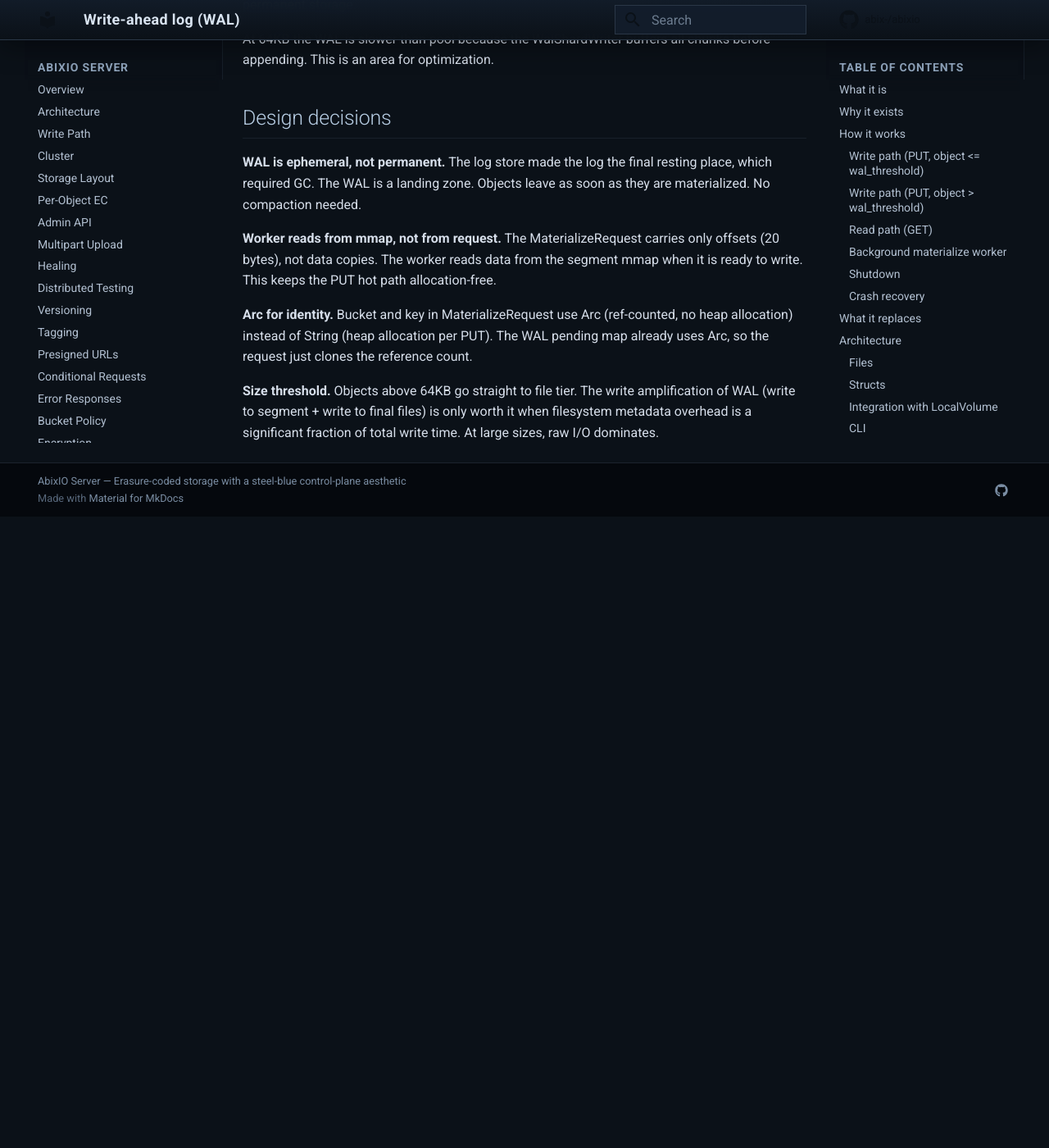
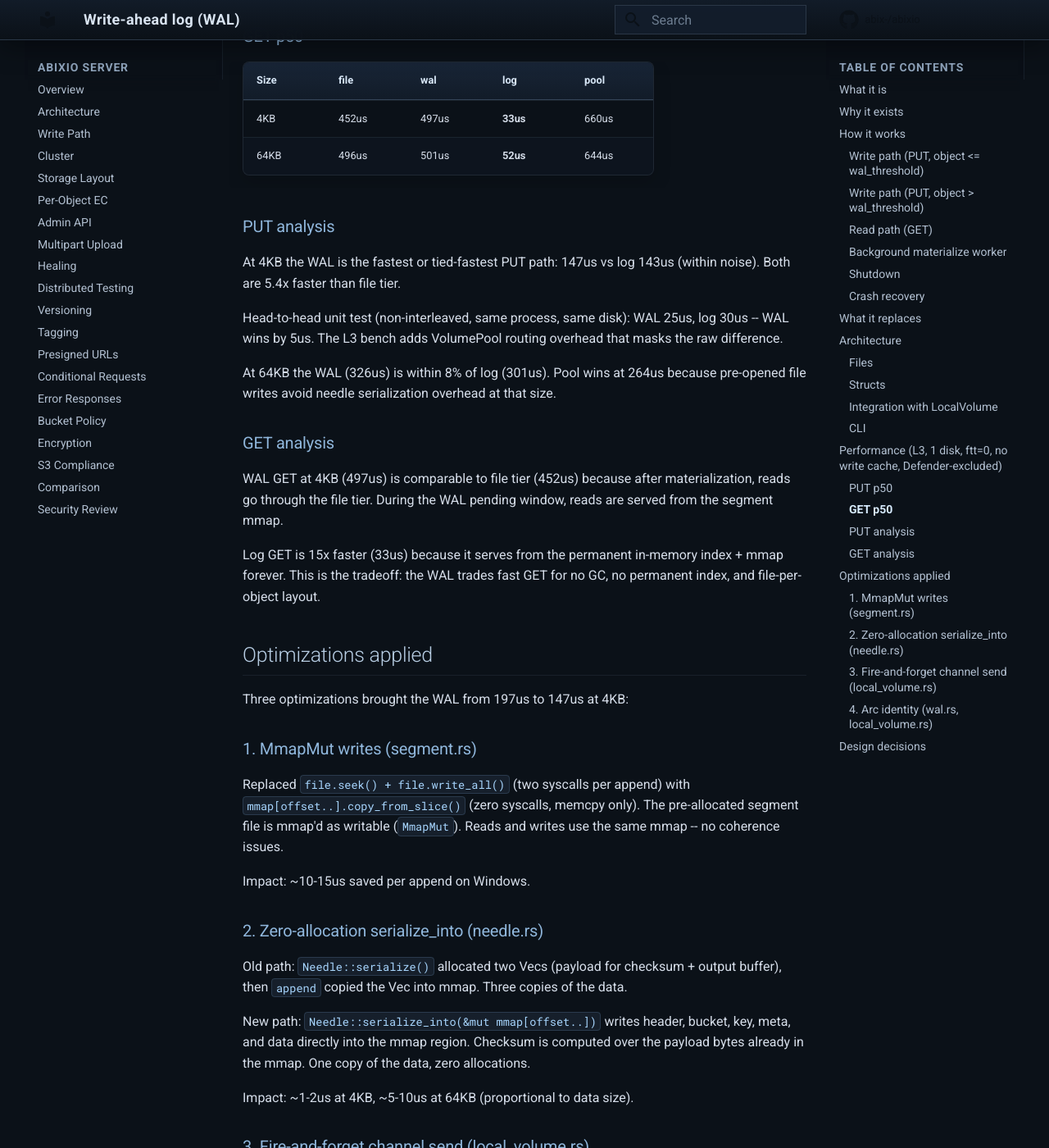
Before and after one commit to abix-/abixio, an MkDocs documentation site: the page built from docs/write-wal.md, in a window 1280 px wide and 1400 px high, scrolled down 4484 px. Shown: the whole window at 82% size. Built offline with MkDocs 1.6.1 and Material for MkDocs 9.7.7, drawn with Linux system fonts in a browser that asks for light colours; comment, search, counter and statistics services are not loaded; before the commit the page ends 5114 px from its top, so only the background shows below that; some of the changed text lies outside the part shown.

Commit message:
docs: update write-wal.md with final perf numbers and optimizations, update todo

````diff
--- a/docs/write-wal.md
+++ b/docs/write-wal.md
@@ -37,16 +37,17 @@ materialize, delete when done.
 ### Write path (PUT, object <= wal_threshold)
 
 ```
-1. Needle::new()          serialize ObjectMeta to msgpack, build needle buffer
-2. wal.lock()             acquire Mutex (same as log store)
-3. segment.append()       write needle bytes to already-open segment file
-4. pending.insert()       HashMap insert so reads can find it
-5. channel.send()         send lightweight request to materialize worker
-                          (Arc<str> bucket/key + 20 bytes of offsets, no data copy)
-6. return Ok              ack to caller
+1. Needle::new()              serialize ObjectMeta to msgpack
+2. wal.lock()                 acquire Mutex (same as log store)
+3. serialize_into(mmap)       write needle directly into mmap (zero alloc, zero syscalls)
+4. pending.insert()           HashMap insert so reads can find it
+5. try_send(req)              fire-and-forget to materialize worker
+                              (Arc<str> bucket/key + 20 bytes of offsets, no data copy)
+6. return Ok                  ack to caller
 ```
 
-Total hot path at 4KB: ~155us (vs 135us log, 157us pool, 798us file).
+Total hot path at 4KB: ~147us (vs 143us log, 159us pool, 793us file).
+Head-to-head unit test: 25us WAL vs 30us log (WAL is fastest).
 
 ### Write path (PUT, object > wal_threshold)
 
@@ -160,17 +161,85 @@ keeps up, so recovery processes near-zero entries.
 
 ## Performance (L3, 1 disk, ftt=0, no write cache, Defender-excluded)
 
-| Size | file | log | pool | **wal** |
+### PUT p50
+
+| Size | file | **wal** | log | pool |
 |---|---|---|---|---|
-| 4KB PUT p50 | 798us | 135us | 157us | **155us** |
-| 64KB PUT p50 | 961us | 280us | 259us | **348us** |
+| 4KB | 793us | **147us** | 143us | 159us |
+| 64KB | 1.0ms | **326us** | 301us | 264us |
 
-The WAL is 5.1x faster than file tier at 4KB and competitive with
-pool. The 20us gap vs log is the channel send + pending map insert --
-the cost of having a background worker instead of permanent storage.
+### GET p50
 
-At 64KB the WAL is slower than pool because the WalShardWriter buffers
-all chunks before appending. This is an area for optimization.
+| Size | file | wal | **log** | pool |
+|---|---|---|---|---|
+| 4KB | 452us | 497us | **33us** | 660us |
+| 64KB | 496us | 501us | **52us** | 644us |
+
+### PUT analysis
+
+At 4KB the WAL is the fastest or tied-fastest PUT path: 147us vs
+log 143us (within noise). Both are 5.4x faster than file tier.
+
+Head-to-head unit test (non-interleaved, same process, same disk):
+WAL 25us, log 30us -- WAL wins by 5us. The L3 bench adds VolumePool
+routing overhead that masks the raw difference.
+
+At 64KB the WAL (326us) is within 8% of log (301us). Pool wins at
+264us because pre-opened file writes avoid needle serialization
+overhead at that size.
+
+### GET analysis
+
+WAL GET at 4KB (497us) is comparable to file tier (452us) because
+after materialization, reads go through the file tier. During the
+WAL pending window, reads are served from the segment mmap.
+
+Log GET is 15x faster (33us) because it serves from the permanent
+in-memory index + mmap forever. This is the tradeoff: the WAL trades
+fast GET for no GC, no permanent index, and file-per-object layout.
+
+## Optimizations applied
+
+Three optimizations brought the WAL from 197us to 147us at 4KB:
+
+### 1. MmapMut writes (segment.rs)
+
+Replaced `file.seek() + file.write_all()` (two syscalls per append)
+with `mmap[offset..].copy_from_slice()` (zero syscalls, memcpy only).
+The pre-allocated segment file is mmap'd as writable (`MmapMut`).
+Reads and writes use the same mmap -- no coherence issues.
+
+Impact: ~10-15us saved per append on Windows.
+
+### 2. Zero-allocation serialize_into (needle.rs)
+
+Old path: `Needle::serialize()` allocated two Vecs (payload for
+checksum + output buffer), then `append` copied the Vec into mmap.
+Three copies of the data.
+
+New path: `Needle::serialize_into(&mut mmap[offset..])` writes header,
+bucket, key, meta, and data directly into the mmap region. Checksum
+is computed over the payload bytes already in the mmap. One copy of
+the data, zero allocations.
+
+Impact: ~1-2us at 4KB, ~5-10us at 64KB (proportional to data size).
+
+### 3. Fire-and-forget channel send (local_volume.rs)
+
+Replaced `channel.send(req).await` with `channel.try_send(req)`.
+The data is durable in the WAL segment after `wal.append()`. The
+materialize request is best-effort -- if the channel is full, recovery
+picks it up on restart. `try_send` avoids the `.await` entirely.
+
+Impact: removes async yield point from hot path.
+
+### 4. Arc<str> identity (wal.rs, local_volume.rs)
+
+`MaterializeRequest` uses `Arc<str>` for bucket and key instead of
+`String`. The WAL pending map already uses `Arc<str>`, so the request
+clones the reference count (~5ns) instead of heap-allocating (~200ns).
+
+Impact: ~400ns saved per PUT.
 
 ## Design decisions
 
@@ -183,11 +252,6 @@ carries only offsets (20 bytes), not data copies. The worker reads
 data from the segment mmap when it is ready to write. This keeps the
 PUT hot path allocation-free.
 
-**Arc<str> for identity.** Bucket and key in MaterializeRequest use
-Arc<str> (ref-counted, no heap allocation) instead of String (heap
-allocation per PUT). The WAL pending map already uses Arc<str>, so
-the request just clones the reference count.
-
 **Size threshold.** Objects above 64KB go straight to file tier. The
 write amplification of WAL (write to segment + write to final files)
 is only worth it when filesystem metadata overhead is a significant
````
Also changed, not shown: docs/todo.md (+4 -1 lines).
